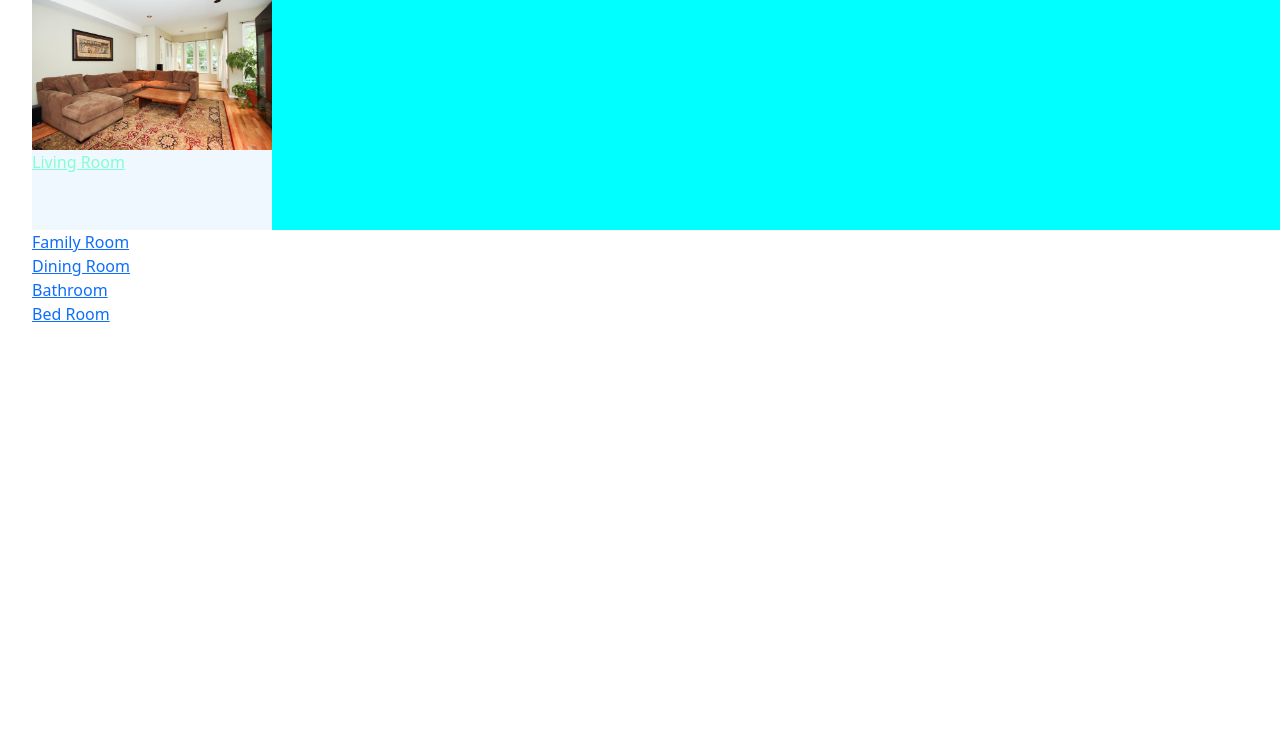
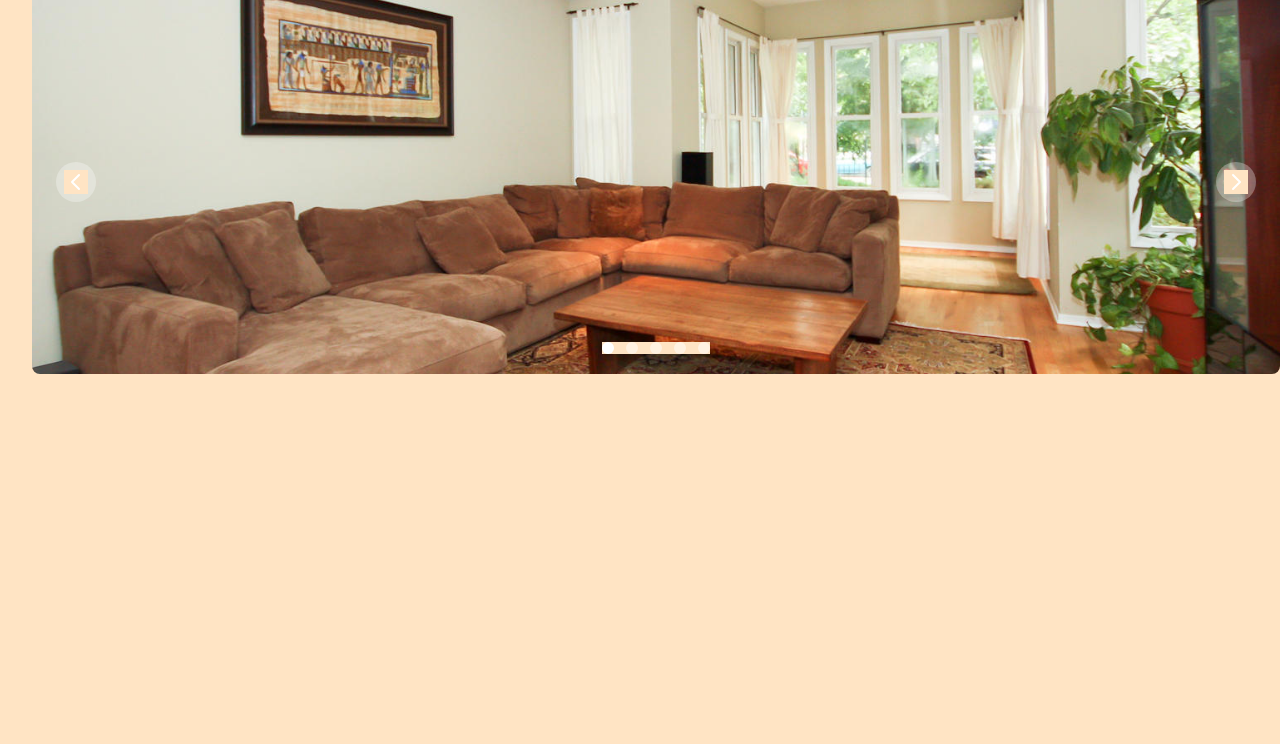
Before and after one commit to gowotamdal/bootstrap-switch-lamp, a plain HTML site: page index.html in a window 1280 px wide. Shown: the part 56-800 px from the top of the page. Drawn offline with nearby package versions, Linux system fonts and the light colour scheme; grey boxes are pictures that could not be loaded.

Commit message:
menambahkan 2 file ketinggalan

```diff
--- a/index.html
+++ b/index.html
@@ -20,45 +20,59 @@
     <div class="home">
         <h2>HOME</h2>
         <div class="allrooms">
-
             <ul class="ul-allrooms">
 
-                <!-- Living Room -->
-                <div class="container-livingroom">
-                    <li class="li-livingroom">
-                        <a href="livingroom.html" class="livingroom">
-                            <img src="assets/image/livingroom.jpg" class="img-livingroom" />
-                            <p>Living Room</p>
-                        </a>
-                    </li>
-                </div>
 
-                <!-- Family Room -->
-                <div class="container-familyroom">
-                    <li class="li-familyroom">
-                        <a href="familyroom.html" class="familyroom">Family Room</a>
-                    </li>
-                </div>
+<div id="indicators-carousel" class="relative" data-carousel="static">
+    <!-- Carousel wrapper -->
+    <div class="relative h-56 overflow-hidden rounded-lg md:h-96">
+         <!-- livingroom -->
+        <div class="duration-700 ease-in-out absolute inset-0 transition-all transform translate-x-0 z-20" data-carousel-item="active">
+           <a href="livingroom.html">
+            <img src="assets/image/livingroom.jpg" class="absolute block w-full -translate-x-1/2 -translate-y-1/2 top-1/2 left-1/2" alt="livingroom">
+           </a>
+        </div>
+        <!-- familyroom -->
+        <div class="duration-700 ease-in-out absolute inset-0 transition-all transform translate-x-full z-10" data-carousel-item="">
+            <img src="assets/image/familyroom.jpg" class="absolute block w-full -translate-x-1/2 -translate-y-1/2 top-1/2 left-1/2" alt="...">
+        </div>
+        <!-- diningroom -->
+        <div class="hidden duration-700 ease-in-out absolute inset-0 transition-all transform" data-carousel-item="">
+            <img src="assets/image/diningroom.JPG" class="absolute block w-full -translate-x-1/2 -translate-y-1/2 top-1/2 left-1/2" alt="...">
+        </div>
+        <!-- bathroom -->
+        <div class="hidden duration-700 ease-in-out absolute inset-0 transition-all transform" data-carousel-item="">
+            <img src="assets/image/bathroom.jpg" class="absolute block w-full -translate-x-1/2 -translate-y-1/2 top-1/2 left-1/2" alt="...">
+        </div>
+        <!-- bedroom -->
+        <div class="duration-700 ease-in-out absolute inset-0 transition-all transform -translate-x-full z-10" data-carousel-item="">
+            <img src="assets/image/bedroom.jpg" class="absolute block w-full -translate-x-1/2 -translate-y-1/2 top-1/2 left-1/2" alt="...">
+        </div>
+    </div>
+    <!-- Slider indicators -->
+    <div class="absolute z-30 flex space-x-3 -translate-x-1/2 bottom-5 left-1/2">
+        <button type="button" class="w-3 h-3 rounded-full bg-white dark:bg-gray-800" aria-current="true" aria-label="Slide 1" data-carousel-slide-to="0"></button>
+        <button type="button" class="w-3 h-3 rounded-full bg-white/50 dark:bg-gray-800/50 hover:bg-white dark:hover:bg-gray-800" aria-current="false" aria-label="Slide 2" data-carousel-slide-to="1"></button>
+        <button type="button" class="w-3 h-3 rounded-full bg-white/50 dark:bg-gray-800/50 hover:bg-white dark:hover:bg-gray-800" aria-current="false" aria-label="Slide 3" data-carousel-slide-to="2"></button>
+        <button type="button" class="w-3 h-3 rounded-full bg-white/50 dark:bg-gray-800/50 hover:bg-white dark:hover:bg-gray-800" aria-current="false" aria-label="Slide 4" data-carousel-slide-to="3"></button>
+        <button type="button" class="w-3 h-3 rounded-full bg-white/50 dark:bg-gray-800/50 hover:bg-white dark:hover:bg-gray-800" aria-current="false" aria-label="Slide 5" data-carousel-slide-to="4"></button>
+    </div>
+    <!-- Slider controls -->
+    <button type="button" class="absolute top-0 left-0 z-30 flex items-center justify-center h-full px-4 cursor-pointer group focus:outline-none" data-carousel-prev="">
+        <span class="inline-flex items-center justify-center w-8 h-8 rounded-full sm:w-10 sm:h-10 bg-white/30 dark:bg-gray-800/30 group-hover:bg-white/50 dark:group-hover:bg-gray-800/60 group-focus:ring-4 group-focus:ring-white dark:group-focus:ring-gray-800/70 group-focus:outline-none">
+            <svg aria-hidden="true" class="w-5 h-5 text-white sm:w-6 sm:h-6 dark:text-gray-800" fill="none" stroke="currentColor" viewBox="0 0 24 24" xmlns="http://www.w3.org/2000/svg"><path stroke-linecap="round" stroke-linejoin="round" stroke-width="2" d="M15 19l-7-7 7-7"></path></svg>
+            <span class="sr-only">Previous</span>
+        </span>
+    </button>
+    <button type="button" class="absolute top-0 right-0 z-30 flex items-center justify-center h-full px-4 cursor-pointer group focus:outline-none" data-carousel-next="">
+        <span class="inline-flex items-center justify-center w-8 h-8 rounded-full sm:w-10 sm:h-10 bg-white/30 dark:bg-gray-800/30 group-hover:bg-white/50 dark:group-hover:bg-gray-800/60 group-focus:ring-4 group-focus:ring-white dark:group-focus:ring-gray-800/70 group-focus:outline-none">
+            <svg aria-hidden="true" class="w-5 h-5 text-white sm:w-6 sm:h-6 dark:text-gray-800" fill="none" stroke="currentColor" viewBox="0 0 24 24" xmlns="http://www.w3.org/2000/svg"><path stroke-linecap="round" stroke-linejoin="round" stroke-width="2" d="M9 5l7 7-7 7"></path></svg>
+            <span class="sr-only">Next</span>
+        </span>
+    </button>
+</div>
 
-                <!-- Dining Room -->
-                <div class="container-diningroom">
-                    <li class="li-diningroom">
-                        <a href="diningroom.html" class="diningroom">Dining Room</a>
-                    </li>
-                </div>
 
-                <!-- Bathroom -->
-                <div class="container-bathroom">
-                    <li class="li-bathroom">
-                        <a href="bathroom.html" class="bathroom">Bathroom</a>
-                    </li>
-                </div>
-
-                <!-- Bed Room -->
-                <div class="container-bedroom">
-                    <li class="li-bedroom">
-                        <a href="bedroom.html" class="bedroom">Bed Room</a>
-                    </li>
             </ul>
         </div>
     </div>
--- a/style.css
+++ b/style.css
@@ -1,6 +1,7 @@
 *,
 
 body {
+    background-color: bisque;
 background-image: url();
 background-repeat: no-repeat;
 background-size:40cm;
@@ -8,21 +9,16 @@ background-size:40cm;
 
 .ul-allrooms {
 
-
 }
 
 .container-livingroom {
-background-color: aqua;
+
 
 }
 
 .li-livingroom {
-    height: 30vh;
-    width: 30vh;
-background-color: aliceblue;
 }
 
 .livingroom {
-    color: aquamarine;
 
 }
```
